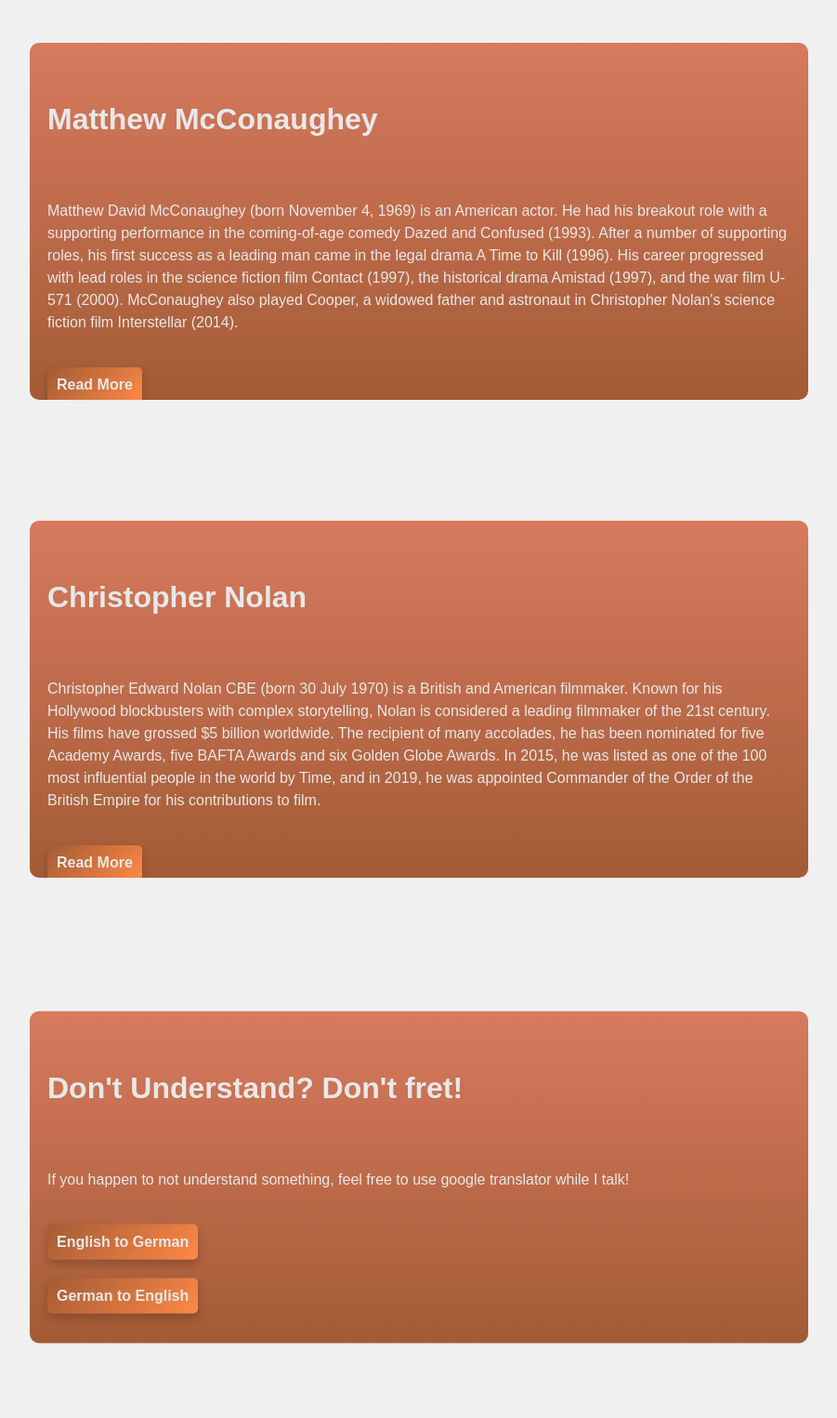
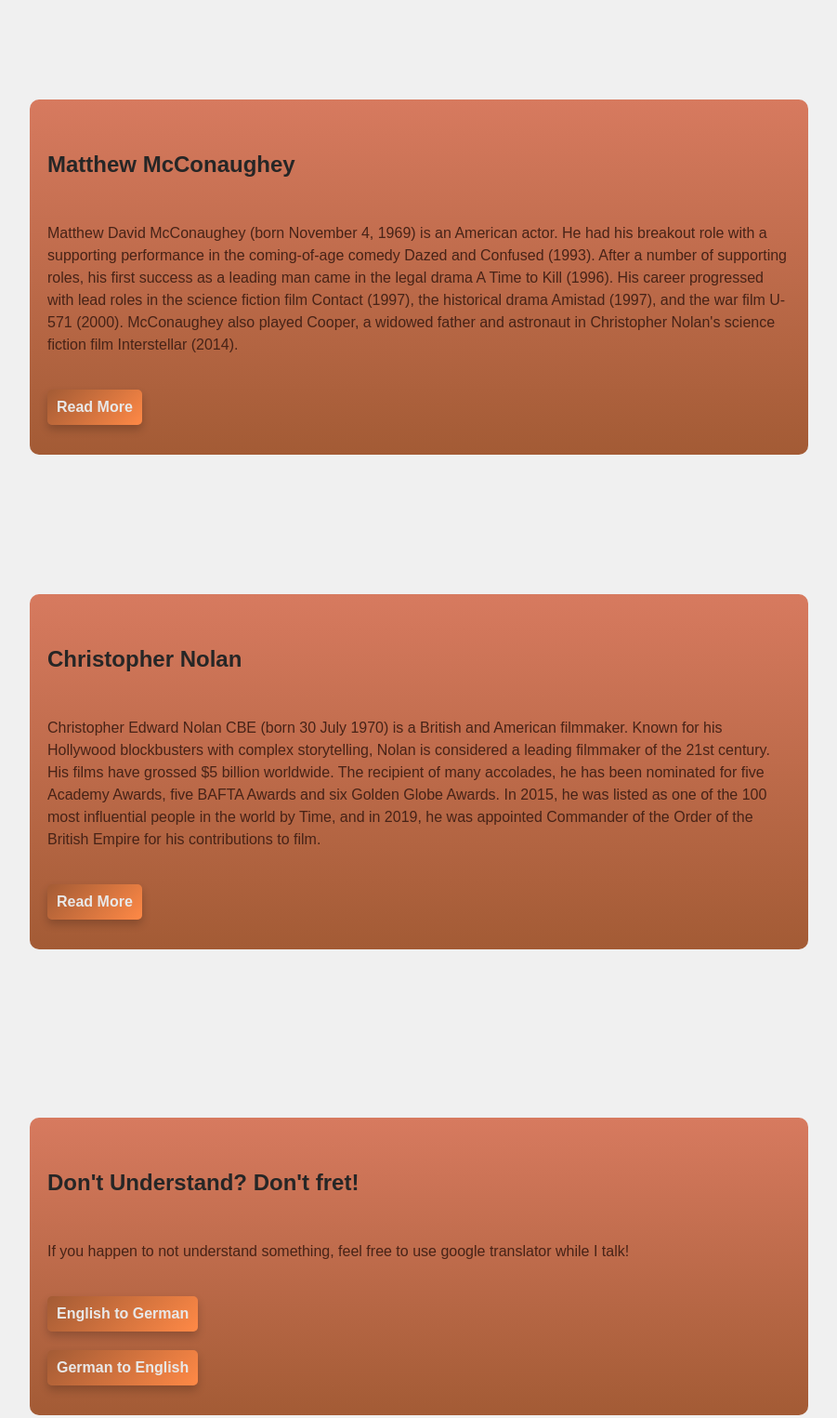
Before and after one commit to callmemaid/interstellarpresentation, a plain HTML site: page index.html in a window 1280 px wide. Shown: the part 956-2481 px from the top of the page at 93% size, without its empty margins (189-1090 px from the left). Drawn offline with Linux system fonts and the light colour scheme; a web font is replaced by a local one.

Commit message:
/aesthetic/ changes

```diff
--- a/css/style.css
+++ b/css/style.css
@@ -107,16 +107,16 @@ section {
     background-color: #f7f9f2;
     border-radius: 10px;
     padding: 2em 1.2em;
-    margin: 0 auto; /* Center horizontally */
+    margin: 0 auto;
     text-decoration: none;
     z-index: 0;
     overflow: hidden;
     background: linear-gradient(to bottom, #D77A5F, #A35B35);
     font-family: Arial, Helvetica, sans-serif;
     position: relative;
-    top: 50%; /* Center vertically */
+    top: 50%;
     transform: translateY(-50%);
-    margin-top: 130px; /* Adjust this value based on your header height */
+    margin-top: 150px;
   }
 
 
--- a/index.html
+++ b/index.html
@@ -42,8 +42,8 @@
 
         <div class="card">
           <div class="content">
-            <p class="heading">Matthew McConaughey
-            </p><p class="para">
+            <p class="card-title">Matthew McConaughey
+            </p><p class="small-desc">
               Matthew David McConaughey (born November 4, 1969) is an American actor. He had his breakout role with a supporting performance in the coming-of-age comedy Dazed and Confused (1993). After a number of supporting roles, his first success as a leading man came in the legal drama A Time to Kill (1996). His career progressed with lead roles in the science fiction film Contact (1997), the historical drama Amistad (1997), and the war film U-571 (2000). McConaughey also played Cooper, a widowed father and astronaut in Christopher Nolan's science fiction film Interstellar (2014).
             </p>
             <a class="btn" href="https://en.wikipedia.org/wiki/Matthew_McConaughey">Read More</a>
@@ -51,8 +51,8 @@
         </div>
         <div class="card">
           <div class="content">
-            <p class="heading">Christopher Nolan
-            </p><p class="para">
+            <p class="card-title">Christopher Nolan
+            </p><p class="small-desc">
               Christopher Edward Nolan CBE (born 30 July 1970) is a British and American filmmaker. Known for his Hollywood blockbusters with complex storytelling, Nolan is considered a leading filmmaker of the 21st century. His films have grossed $5 billion worldwide. The recipient of many accolades, he has been nominated for five Academy Awards, five BAFTA Awards and six Golden Globe Awards. In 2015, he was listed as one of the 100 most influential people in the world by Time, and in 2019, he was appointed Commander of the Order of the British Empire for his contributions to film.
             </p>
             <a class="btn" href="https://en.wikipedia.org/wiki/Christopher_Nolan">Read More</a>
@@ -60,8 +60,8 @@
         </div>
         <div class="card">
           <div class="content">
-            <p class="heading">Don't Understand? Don't fret!
-            </p><p class="para">
+            <p class="card-title">Don't Understand? Don't fret!
+            </p><p class="small-desc">
               If you happen to not understand something, feel free to use google translator while I talk!
             </p>
             <a class="btn" href="https://translate.google.com/?sl=en&tl=de&op=translate&hl=en">English to German</a>
```
